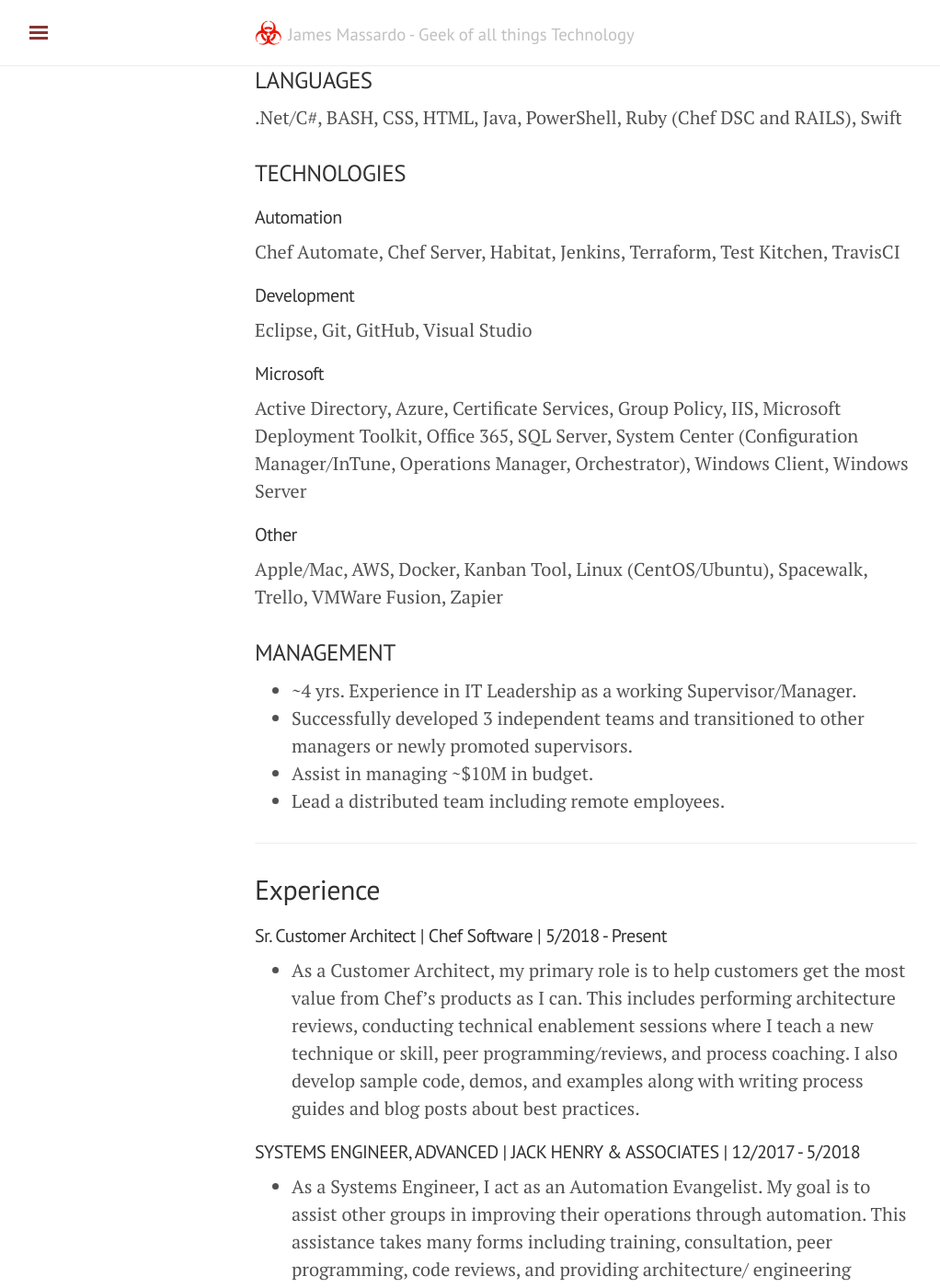
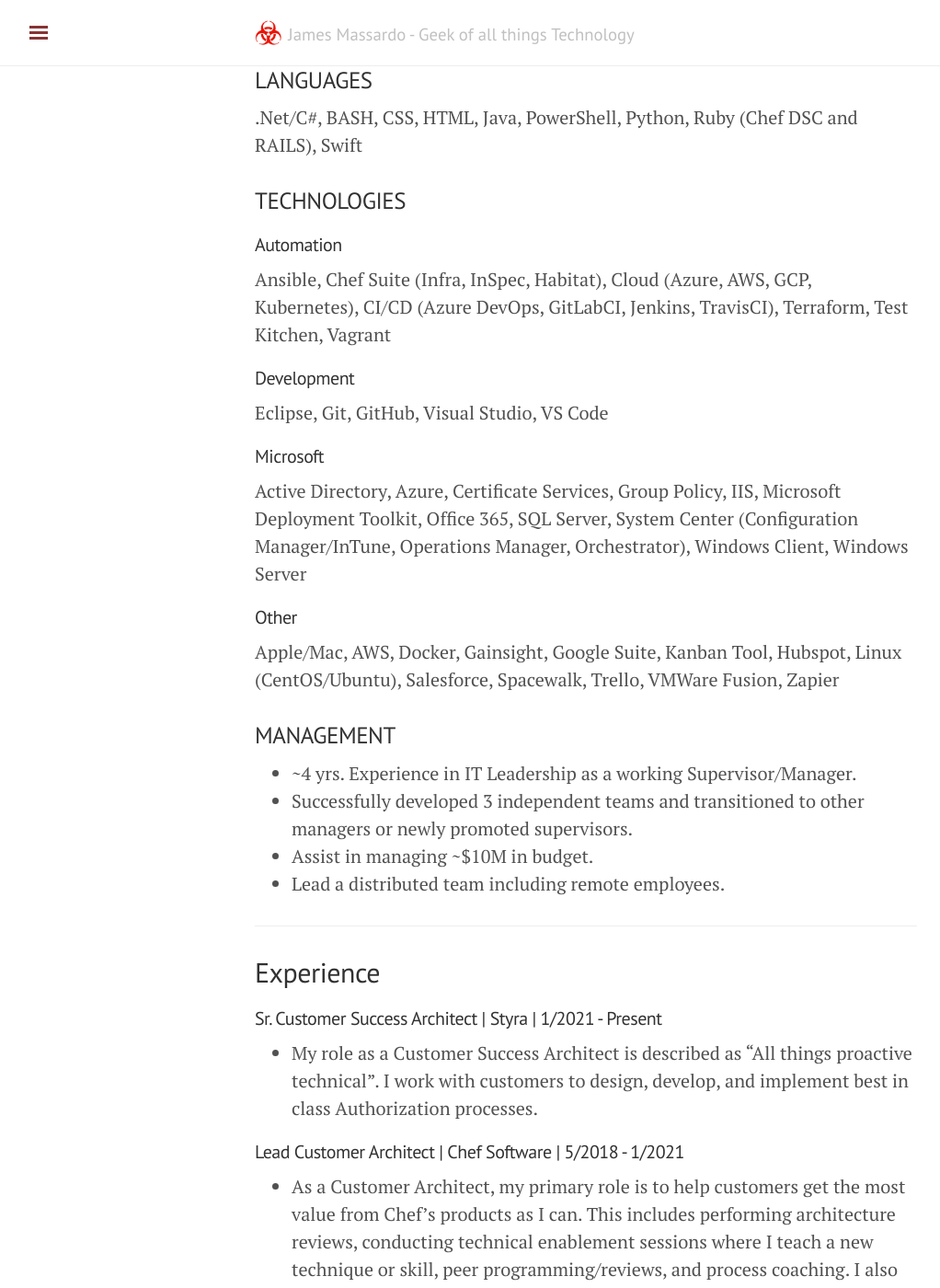
Before and after one commit to jmassardo/jmassardo.github.io, a Jekyll site: the page built from resume.md, in a window 1280 px wide and 1400 px high, scrolled down 572 px. Shown: the whole window at 92% size, without its empty margins (3-1025 px from the left). Built offline with Jekyll 4.4.1, drawn with Linux system fonts in a browser that asks for light colours; nearby versions of some CDN libraries; some of the changed text lies outside the part shown.

```diff
--- a/Gemfile
+++ b/Gemfile
@@ -15,7 +15,9 @@ gem "jekyll-paginate"
 # This is the default theme for new Jekyll sites. You may change this to anything you like.
 gem "minima", "~> 2.0"
 gem "ffi", ">= 1.9.24"
-gem "nokogiri", ">= 1.10.4"
+gem "nokogiri", ">= 1.11.0.rc4"
+gem "activesupport", ">= 5.2.4.3"
+gem "kramdown", ">= 2.3.0"
 # If you want to use GitHub Pages, remove the "gem "jekyll"" above and
 # uncomment the line below. To upgrade, run `bundle update github-pages`.
 # gem "github-pages", group: :jekyll_plugins
--- a/_config.yml
+++ b/_config.yml
@@ -7,7 +7,7 @@ description: 'A Jekyll theme adapted from <a href="http://lanyon.getpoole.com/"
 logo: '/public/logo.png'
 
 # Site configurations
-gems:
+plugins:
   - jekyll-paginate
 markdown: kramdown
 highligher: rouge
@@ -34,6 +34,7 @@ author:
     github:    https://github.com/jmassardo
     facebook:  https://www.facebook.com/james.massardo
     twitter:   https://twitter.com/jamesmassardo
+    instagram: https://www.instagram.com/jamesmassardo/
     #weibo:     http://weibo.com/41173780
     email:     mailto:james@dxrf.com
 
--- a/resume.md
+++ b/resume.md
@@ -29,17 +29,17 @@ Highly motivated Technologist specializing in configuration management, systems
 
 ### LANGUAGES
 
-.Net/C#, BASH, CSS, HTML, Java, PowerShell, Ruby (Chef DSC and RAILS), Swift
+.Net/C#, BASH, CSS, HTML, Java, PowerShell, Python, Ruby (Chef DSC and RAILS), Swift
 
 ### TECHNOLOGIES
 
 #### Automation
 
-Chef Automate, Chef Server, Habitat, Jenkins, Terraform, Test Kitchen, TravisCI
+Ansible, Chef Suite (Infra, InSpec, Habitat), Cloud (Azure, AWS, GCP, Kubernetes), CI/CD (Azure DevOps, GitLabCI, Jenkins, TravisCI), Terraform, Test Kitchen, Vagrant
 
 #### Development
 
-Eclipse, Git, GitHub, Visual Studio
+Eclipse, Git, GitHub, Visual Studio, VS Code
 
 #### Microsoft
 
@@ -47,7 +47,7 @@ Active Directory, Azure, Certificate Services, Group Policy, IIS, Microsoft Depl
 
 #### Other
 
-Apple/Mac, AWS, Docker, Kanban Tool, Linux (CentOS/Ubuntu), Spacewalk, Trello, VMWare Fusion, Zapier
+Apple/Mac, AWS, Docker, Gainsight, Google Suite, Kanban Tool, Hubspot, Linux (CentOS/Ubuntu), Salesforce, Spacewalk, Trello, VMWare Fusion, Zapier
 
 ### MANAGEMENT
 
@@ -60,7 +60,11 @@ Apple/Mac, AWS, Docker, Kanban Tool, Linux (CentOS/Ubuntu), Spacewalk, Trello, V
 
 ## Experience
 
-#### Sr. Customer Architect | Chef Software | 5/2018 - Present
+#### Sr. Customer Success Architect | Styra | 1/2021 - Present
+
+* My role as a Customer Success Architect is described as "All things proactive technical". I work with customers to design, develop, and implement best in class Authorization processes.
+
+#### Lead Customer Architect | Chef Software | 5/2018 - 1/2021
 
 * As a Customer Architect, my primary role is to help customers get the most value from Chef's products as I can. This includes performing architecture reviews, conducting technical enablement sessions where I teach a new technique or skill, peer programming/reviews, and process coaching. I also develop sample code, demos, and examples along with writing process guides and blog posts about best practices.
 
@@ -107,4 +111,3 @@ Apple/Mac, AWS, Docker, Kanban Tool, Linux (CentOS/Ubuntu), Spacewalk, Trello, V
 * MCTS: System Center Configuration Manager
 * ITIL Foundations v3.0
 * ITIL Intermediate – Service Strategy
-* Currently studying for Azure and Chef certifications
```
Also changed, not shown: Gemfile.lock.
